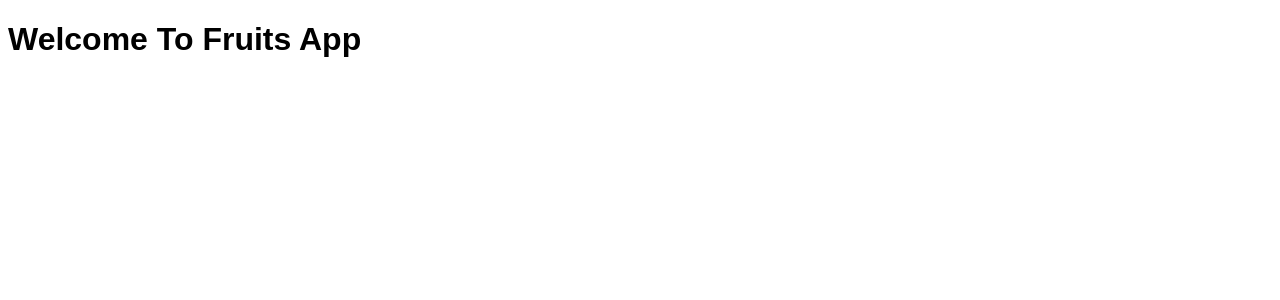
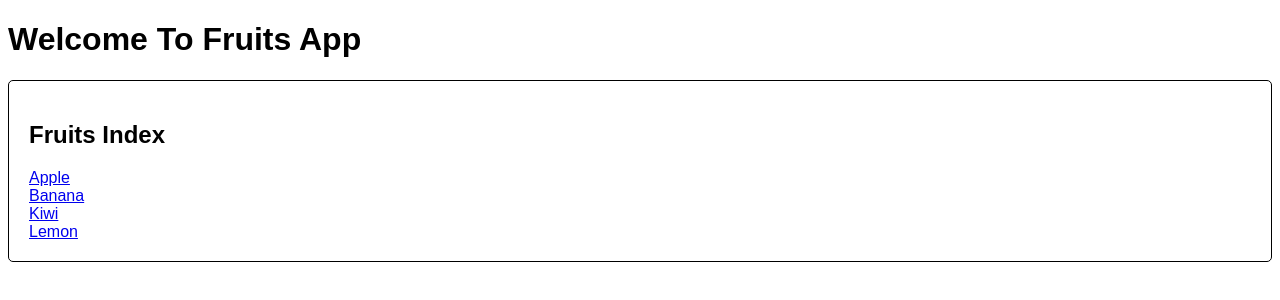
Before and after one commit to isaiahxs/react-practice-assessment, a React (Create React App) app: page / in a window 1280 px wide. Shown: the top 300 px of the page. Built offline with nearby package versions, Linux system fonts and the light colour scheme.

Commit message:
completed phase 1

```diff
--- a/src/App.js
+++ b/src/App.js
@@ -1,9 +1,13 @@
 import fruits from "./mockData/fruits.json";
+import FruitsIndex from "./components/FruitsIndex";
 
 function App() {
   return (
     <>
       <h1>Welcome to Fruits App</h1>
+      {/* render FruitsIndex inside of App
+        pass in array of fruits from mockdata as a prop called fruits */}
+      <FruitsIndex fruits={fruits}/>
     </>
   );
 }
--- a/src/components/FruitsIndex.js
+++ b/src/components/FruitsIndex.js
@@ -1,5 +1,21 @@
-function FruitsIndex() {
-  return null;
+import { Link } from "react-router-dom";
+
+//i'm assuming i'll need to put fruits as a prop in the parentheses?
+function FruitsIndex(props) {
+  return (
+    <div className='fruits-index'>
+      <h2>Fruits Index</h2>
+      {/* render links to the fruit show pages for ALL of the fruits passed in as props */}
+      {/* each link should be formatted as /fruits/:fruitId with :fruitId replaced with a fruit's id */}
+      {/* the visual content of each link should be that fruit's name */}
+      {props.fruits.map((fruit) => (
+        <div key={fruit.id}>
+          <Link to={`/fruits/${fruit.id}`}>{fruit.name}</Link>
+        </div>
+      ))}
+
+    </div>
+  )
 }
 
 export default FruitsIndex;
```
